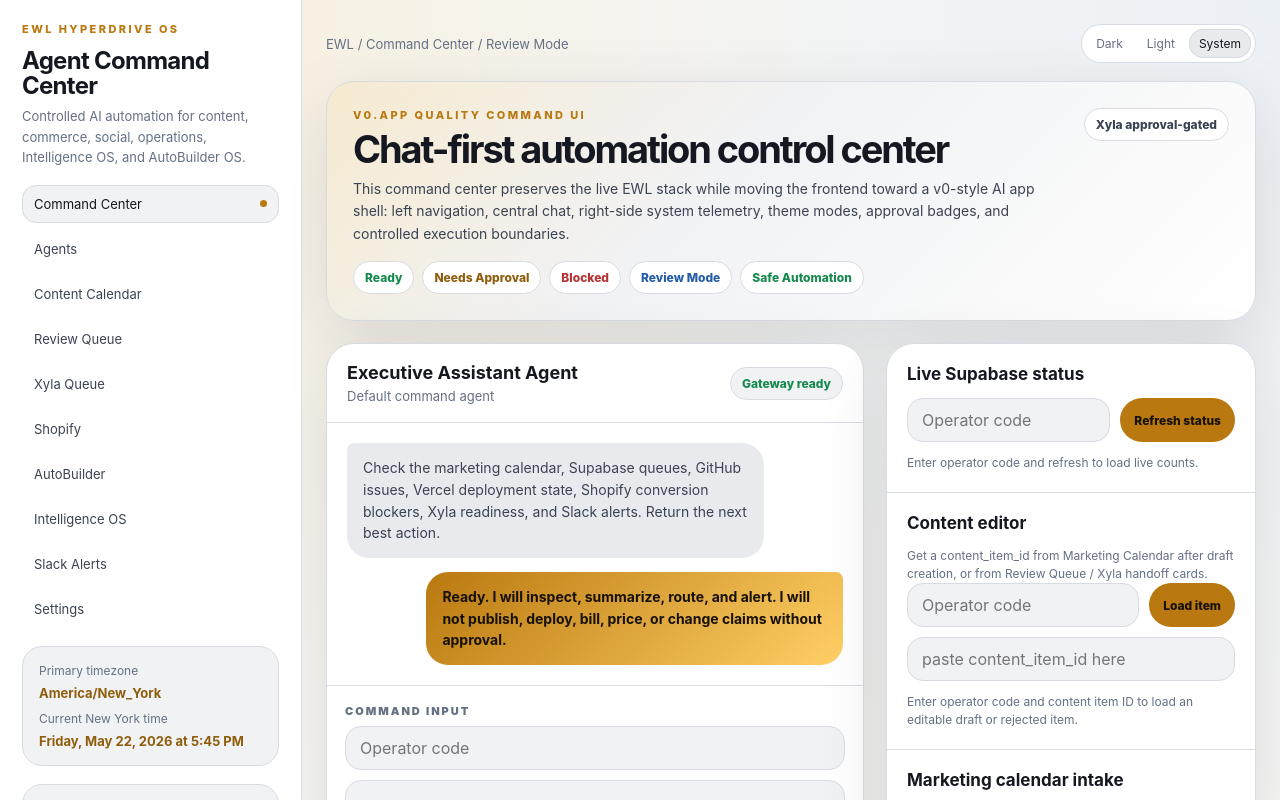
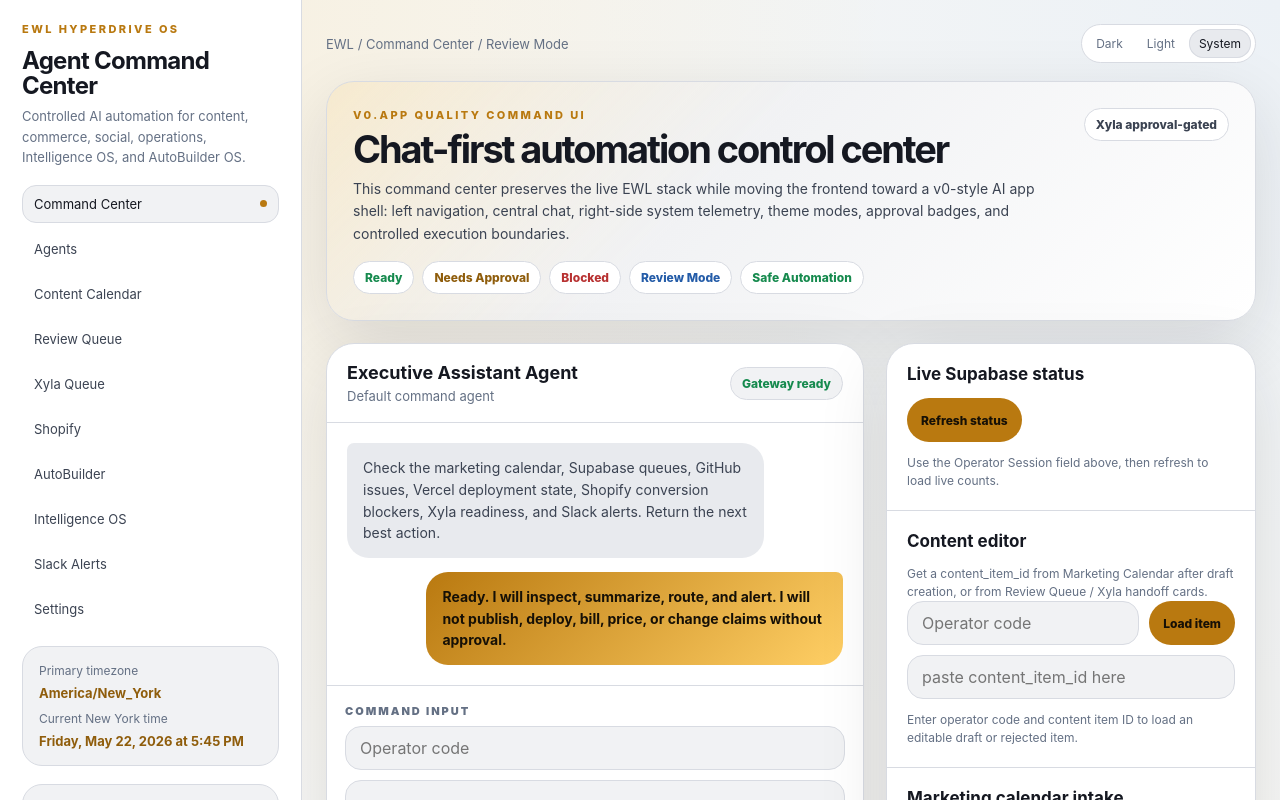
Before and after one commit to Strategic-Minds/EPOXY_WILL_CHANGE_YOUR_LIFE, a Next.js app: page / in a window 1280 px wide. Shown: the top 800 px of the page. Built offline with nearby package versions, Linux system fonts and the light colour scheme.

Commit message:
Use shared operator code in dashboard status

```diff
--- a/app/components/DashboardStatus.tsx
+++ b/app/components/DashboardStatus.tsx
@@ -22,8 +22,11 @@ type DashboardStatusResponse = {
   }>;
 };
 
-export function DashboardStatus() {
-  const [operatorCode, setOperatorCode] = useState('');
+type DashboardStatusProps = {
+  operatorCode: string;
+};
+
+export function DashboardStatus({ operatorCode }: DashboardStatusProps) {
   const [status, setStatus] = useState<DashboardStatusResponse | null>(null);
   const [error, setError] = useState('');
   const [loading, setLoading] = useState(false);
@@ -53,21 +56,12 @@ export function DashboardStatus() {
   return (
     <div className="module dashboard-status">
       <h2>Live Supabase status</h2>
-      <div className="form-grid compact">
-        <input
-          value={operatorCode}
-          onChange={(event) => setOperatorCode(event.target.value)}
-          placeholder="Operator code"
-          type="password"
-          className="field"
-        />
-        <button type="button" onClick={refresh} disabled={loading} className="primary-button status-button">
-          {loading ? 'Refreshing...' : 'Refresh status'}
-        </button>
-      </div>
+      <button type="button" onClick={refresh} disabled={loading || !operatorCode} className="primary-button status-button full-width-button">
+        {loading ? 'Refreshing...' : 'Refresh status'}
+      </button>
 
       {error ? <div className="status-error">{error}</div> : null}
-      {!status && !error ? <div className="status-muted">Enter operator code and refresh to load live counts.</div> : null}
+      {!status && !error ? <div className="status-muted">Use the Operator Session field above, then refresh to load live counts.</div> : null}
 
       {counts ? (
         <>
```
